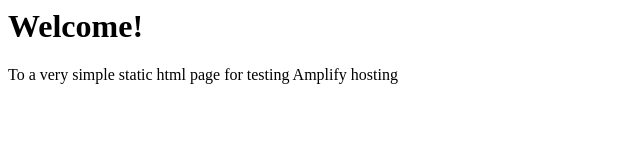
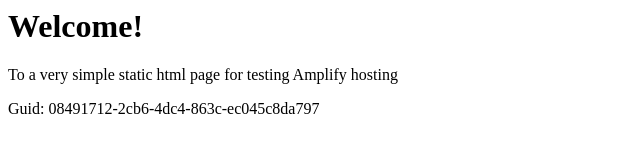
Before and after one commit to aws-aemilia-pdx/Github-PR-Commit-Integration-Test-DoNotTouch-GithubWebhookPreviewCanaryTest-v1-prod-us-west-2, a website: page src/index.html in a window 1280 px wide. Shown: the whole page, without its empty margins (0-640 px from the left). Drawn offline with Linux system fonts and the light colour scheme.

Commit message:
commit from integ tests

```diff
--- a/src/index.html
+++ b/src/index.html
@@ -1,3 +1,5 @@
+
+
 <html lang="en">
 
 <head>
@@ -10,6 +12,6 @@
 <body>
     <h1>Welcome!</h1>
     <p>To a very simple static html page for testing Amplify hosting</p>
-</body>
+    <p>Guid: 08491712-2cb6-4dc4-863c-ec045c8da797</p></body>
 
 </html>
```
